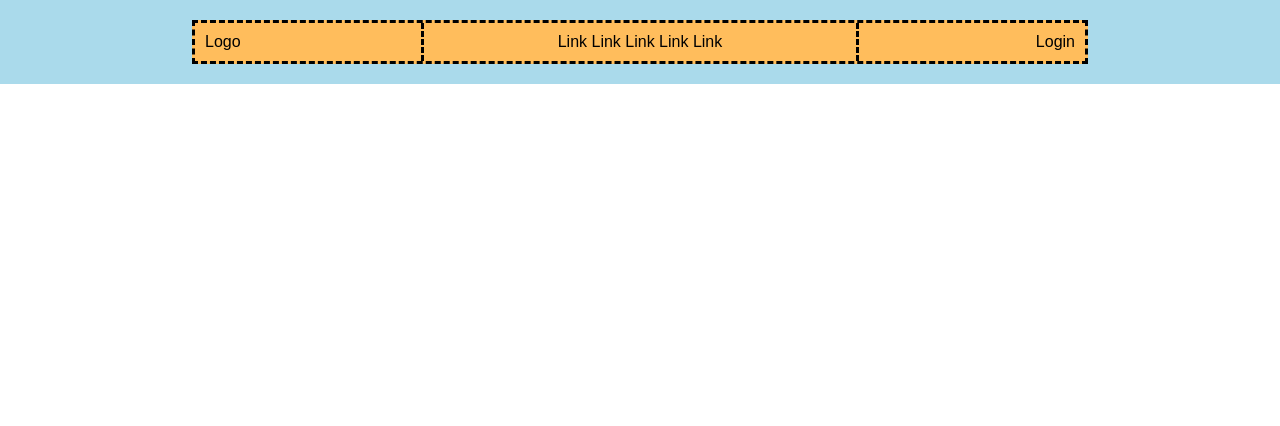
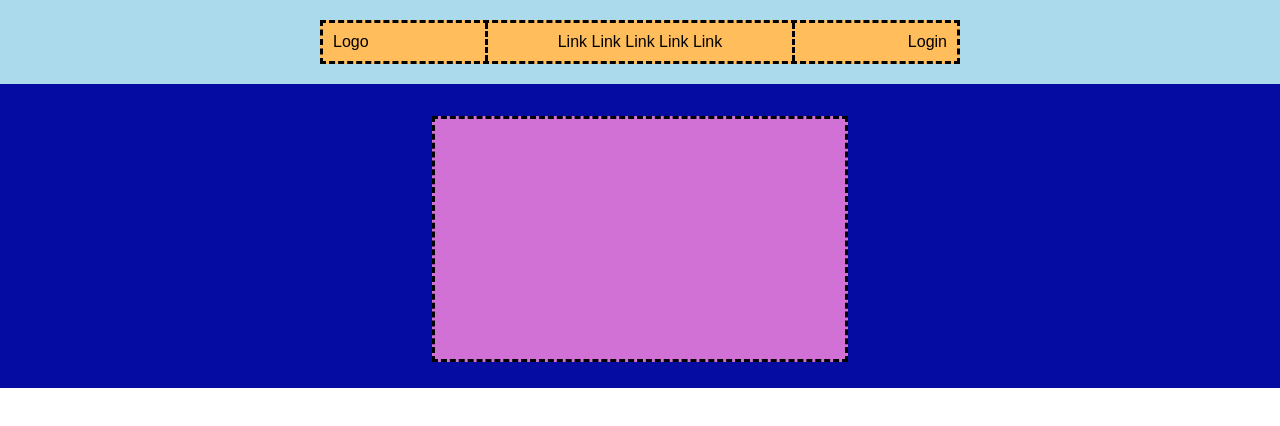
Before and after one commit to davidequattrocchi10/htmlcss-struttura-discord, a plain HTML site: page index.html in a window 1280 px wide. Drawn offline with Linux system fonts and the light colour scheme.

Commit message:
Add first section

```diff
--- a/index.html
+++ b/index.html
@@ -22,5 +22,12 @@
             </div>
         </div>
     </header>
+    <main class="debug">
+        <div class="first_section">
+            <div class="container1_main">
+
+            </div>
+        </div>
+    </main>
 </body>
 </html>
--- a/style.css
+++ b/style.css
@@ -4,10 +4,11 @@
     padding: 0;
 }
 
+/* Header */
 .container {
     background-color: #aadaeb;
     text-align: center;
-    padding: 20px 12rem;
+    padding: 20px 20rem;
 }
 
 .row {
@@ -38,3 +39,25 @@
     text-align: end;
     padding: 10px;
 }
+
+/* Main Debug*/
+
+.debug .first_section{
+    background-color: #040ca2;
+    height: 240px;
+    padding: 2rem 27rem;
+
+}
+
+.debug .container1_main{
+    background-color: #d170d5;
+    height: 100%;
+    border: 3px dashed black;
+
+}
+
+
+/* Main */
+.first_section{}
+
+.container1_main{}
```
